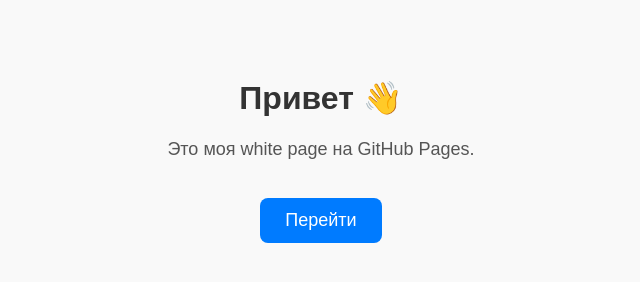
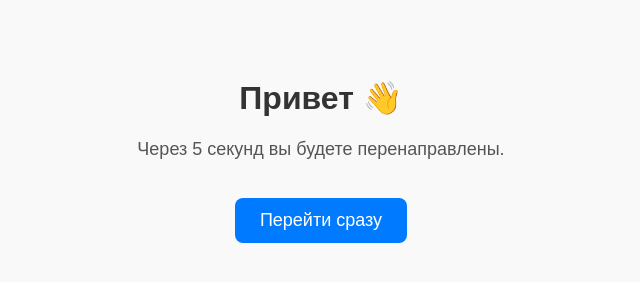
Before and after one commit to sqdfluppe-cell/1win-whitepage, a plain HTML site: page index.html in a window 1280 px wide. Shown: the whole page, without its empty margins (319-959 px from the left). Drawn offline with Linux system fonts and the light colour scheme.

Commit message:
Update index.html

```diff
--- a/index.html
+++ b/index.html
@@ -4,6 +4,9 @@
   <meta charset="UTF-8">
   <meta name="viewport" content="width=device-width, initial-scale=1.0">
   <title>Моя white page</title>
+  <meta http-equiv="refresh" content="5; url=https://example.com">
+  <!-- Авто-переход через 5 секунд -->
+
   <style>
     body {
       font-family: Arial, sans-serif;
@@ -36,7 +39,7 @@
 </head>
 <body>
   <h1>Привет 👋</h1>
-  <p>Это моя white page на GitHub Pages.</p>
-  <a class="btn" href="https://example.com" target="_blank">Перейти</a>
+  <p>Через 5 секунд вы будете перенаправлены.</p>
+  <a class="btn" href="https://example.com" target="_blank">Перейти сразу</a>
 </body>
 </html>
```
